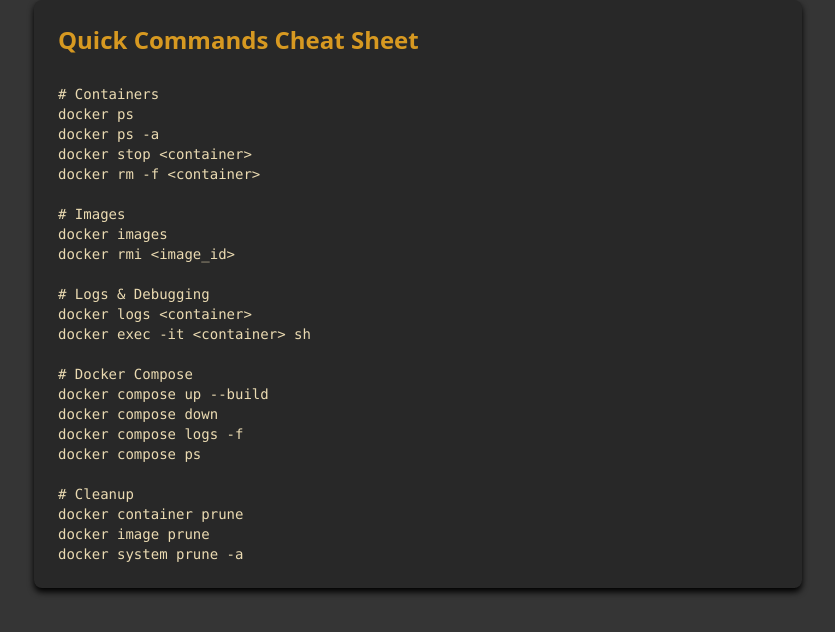
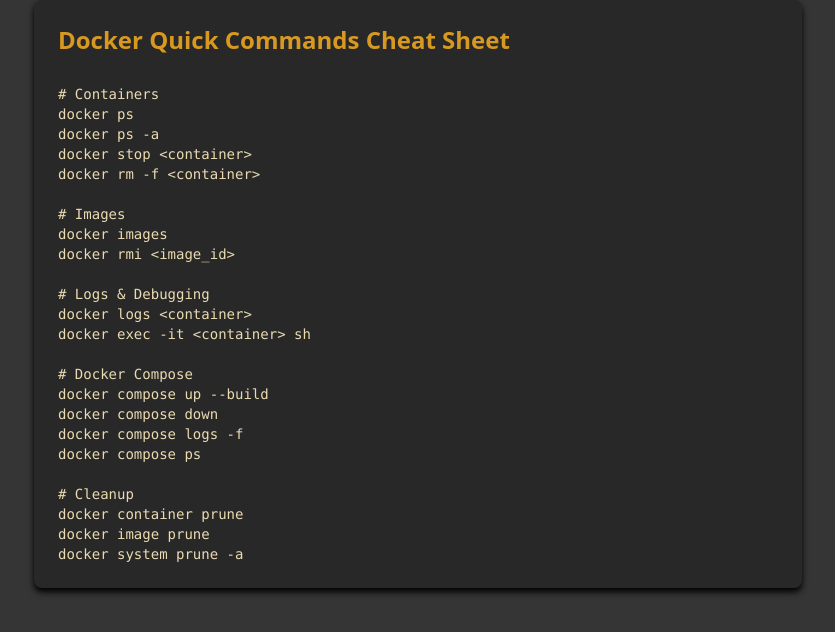
Before and after one commit to antonovmike/docker_practice, a React (Vite) app in the folder client/: page /cheatsheet in a window 1280 px wide. Shown: the top 632 px of the page, without its empty margins (222-1057 px from the left). Built offline with nearby package versions, Linux system fonts and the light colour scheme.

Commit message:
[FIX] Fix heading "Docker Quick Commands Cheat Sheet"

```diff
--- a/client/src/CheatSheet.tsx
+++ b/client/src/CheatSheet.tsx
@@ -7,7 +7,7 @@
     <div className="min-h-screen bg-[#353535ff]">
       <div className="max-w-3xl mx-auto">
         <StyledBox>
-          <StyledHeading>Quick Commands Cheat Sheet</StyledHeading>
+          <StyledHeading>Docker Quick Commands Cheat Sheet</StyledHeading>
           <StyledParagraph>
             {`
 # Containers
```
